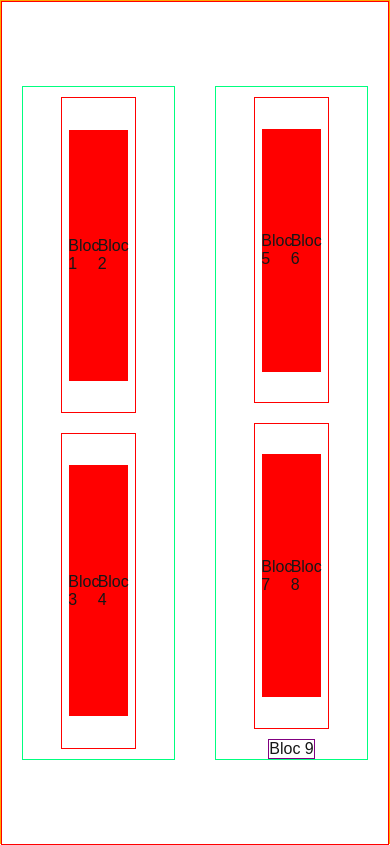
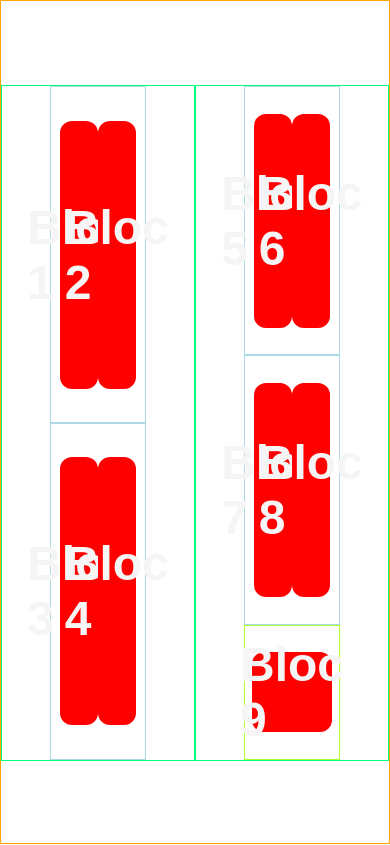
Before and after one commit to TLRKiliann/projet-atelier-it, a Next.js app in the folder my-app/: page / in a window 390 px wide. Built offline with nearby package versions, Linux system fonts and the light colour scheme.

Commit message:
bloc adaptation responsive done

```diff
--- a/my-app/app/page.module.scss
+++ b/my-app/app/page.module.scss
@@ -4,20 +4,13 @@
   display: flex;
   flex-direction: row;
   align-items: center;
-
   justify-content: space-around;
-
-  font-family: var(--font-geist-sans);
-  background-color: var(--background);
-
-  border: 1px solid red;
 }
 
 .container_stack {
   width: 50%;
   height: 80%;
 
-  margin: 0 20px;
 
   display: flex;
   flex-direction: column;
@@ -31,7 +24,7 @@
   width: 50%;
   height: 80%;
 
-  margin: 0 20px;
+
 
   display: flex;
   flex-direction: column;
@@ -44,31 +37,83 @@
 .box_stacks {
   width: 50%;
   height: 80%;
+
   display: flex;
   flex-direction: row;
   align-items: center;
   justify-content: center;
-  gap: 20;
-  margin: 10px;
 
+  gap: 40;
+
+
+  border: 1px solid lightblue;
+}
+
+.box_stacks_9 {
+  width: 50%;
+  height: 40%;
+
+  display: flex;
+  align-items: center;
+  justify-content: center;
+
+
+  border: 1px solid greenyellow;
+}
+
+.stack {
+  width: 40%;
+  height: 80%;
+
+  display: flex;
+  align-items: center;
+  justify-content: center;
+
+  background-color: red;
+  border-radius: 12px;
+  :hover {
+    background-color: orange;
+    border-radius: 12px;
+  }
+  :active {
+    background-color: yellow;
+  }
+}
+
+.box {
   border: 1px solid red;
 }
 
-.stack {
+.stack_9 {
+  width: 85%;
+  height: 60%;
+
   display: flex;
   align-items: center;
   justify-content: center;
-  width: 40%;
-  height: 80%;
+
+
   background-color: red;
+  border-radius: 12px;
+  :hover {
+    background-color: orange;
+    border-radius: 12px;
+  }
+  :active {
+    background-color: yellow;
+  }
 }
 
-.box {
-  border: 1px solid pink;
+.stack_link {
+  width: 100%;
+  height: 100%;
+
+  display: flex;
+  align-items: center;
+  justify-content: center;
+
+  font-size: 3rem;
+  font-weight: 600;
+
+  color: #f5f5f5;
 }
-
-.onlyone_stack {
-  display: inline-block;
-
-  border: 1px solid purple;
-}
--- a/my-app/app/page.tsx
+++ b/my-app/app/page.tsx
@@ -11,11 +11,11 @@ export default function Home() {
         <div className={styles.box_stacks}>
 
           <div className={styles.stack}>
-            <Link href="./bloc_1">Bloc 1</Link>
+            <Link href="./bloc_1" className={styles.stack_link}>Bloc 1</Link>
           </div>
 
           <div className={styles.stack}>
-            <Link href="./bloc_2">Bloc 2</Link>
+            <Link href="./bloc_2" className={styles.stack_link}>Bloc 2</Link>
           </div>
 
         </div>
@@ -23,11 +23,11 @@ export default function Home() {
         <div className={styles.box_stacks}>
 
           <div className={styles.stack}>
-            <Link href="./bloc_3">Bloc 3</Link>
+            <Link href="./bloc_3" className={styles.stack_link}>Bloc 3</Link>
           </div>
 
           <div className={styles.stack}>
-            <Link href="./bloc_4">Bloc 4</Link>
+            <Link href="./bloc_4" className={styles.stack_link}>Bloc 4</Link>
           </div>
 
         </div>
@@ -39,11 +39,11 @@ export default function Home() {
         <div className={styles.box_stacks}>
 
           <div className={styles.stack}>
-            <Link href="./bloc_5">Bloc 5</Link>
+            <Link href="./bloc_5" className={styles.stack_link}>Bloc 5</Link>
           </div>
 
           <div className={styles.stack}>
-            <Link href="./bloc_6">Bloc 6</Link>
+            <Link href="./bloc_6" className={styles.stack_link}>Bloc 6</Link>
           </div>
 
         </div>
@@ -51,17 +51,21 @@ export default function Home() {
         <div className={styles.box_stacks}>
 
           <div className={styles.stack}>
-            <Link href="./bloc_7">Bloc 7</Link>
+            <Link href="./bloc_7" className={styles.stack_link}>Bloc 7</Link>
           </div>
 
           <div className={styles.stack}>
-            <Link href="./bloc_8">Bloc 8</Link>
+            <Link href="./bloc_8" className={styles.stack_link}>Bloc 8</Link>
           </div>
 
         </div>
 
-        <div className={styles.onlyone_stack}>
-          <Link href="./bloc_9">Bloc 9</Link>
+        <div className={styles.box_stacks_9}>
+
+          <div className={styles.stack_9}>
+            <Link href="./bloc_9" className={styles.stack_link}>Bloc 9</Link>
+          </div>
+
         </div>
 
       </div>
```
